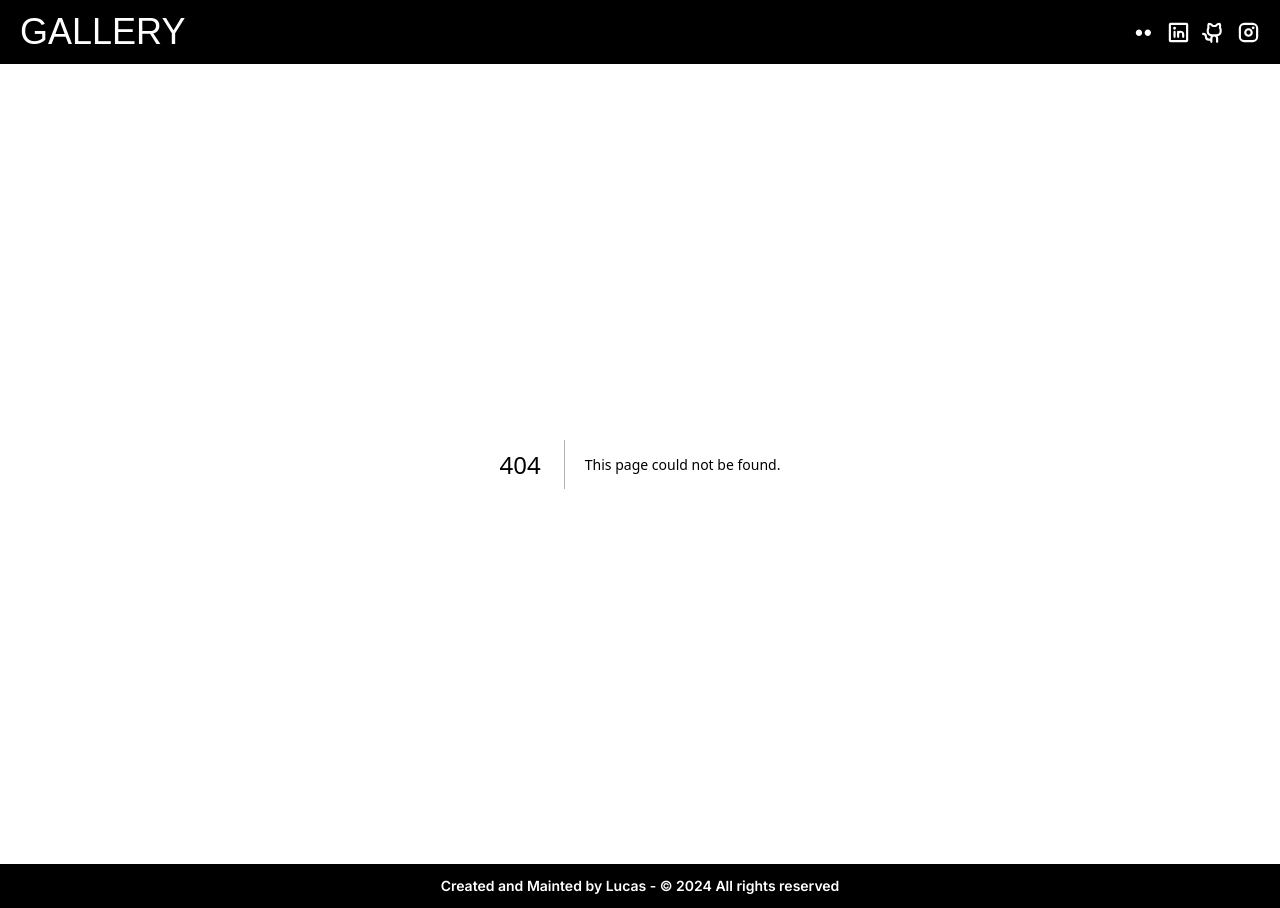
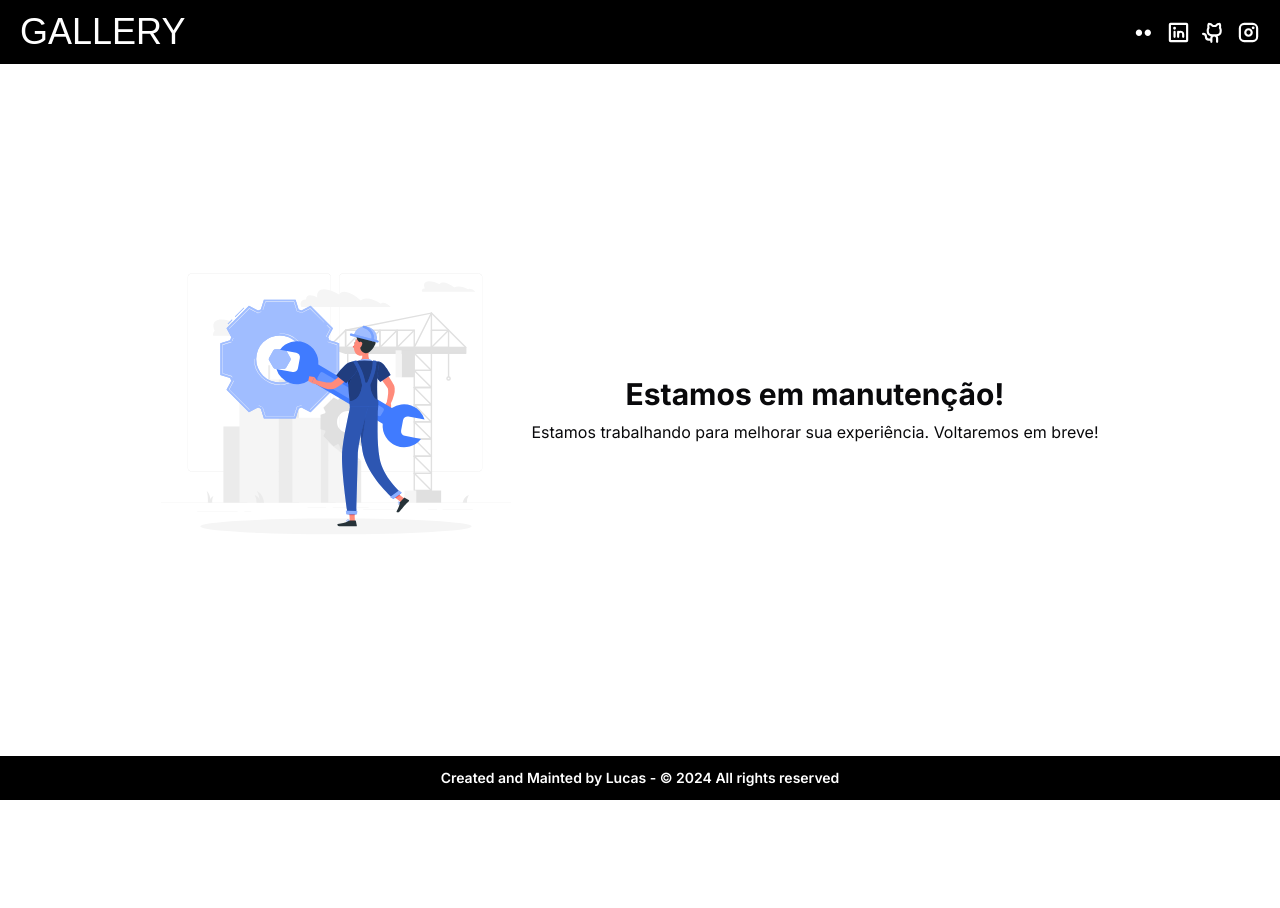
Before and after one commit to Lucas-Winicius/gallery, a Next.js app: page /maintenance in a window 1280 px wide. Before the commit this address had no page. After the commit the page ends 800 px from the top, so only its background shows below. Built offline with nearby package versions, Linux system fonts and the light colour scheme; a web font is replaced by a local one.

Commit message:
maintenance

```diff
--- a/src/app/layout.tsx
+++ b/src/app/layout.tsx
@@ -27,7 +27,7 @@ export default function RootLayout({
   children: React.ReactNode;
 }) {
   return (
-    <html lang="en">
+    <html lang="pt-BR">
       <body className={inter.className + " flex flex-col min-h-screen"}>
         <Header />
         {children}
--- /dev/null
+++ b/src/app/maintenance/layout.tsx
@@ -0,0 +1,15 @@
+import type { Metadata } from "next";
+
+export const metadata: Metadata = {
+  title: "Estamos em manutenção",
+};
+
+export default function RootLayout({
+  children,
+}: {
+  children: React.ReactNode;
+}) {
+  return (
+    <div className="flex flex-grow items-center justify-center">{children}</div>
+  );
+}
--- /dev/null
+++ b/src/app/maintenance/page.tsx
@@ -0,0 +1,25 @@
+import Image from "next/image";
+
+export default async function Maintenance() {
+  return (
+    <div className="flex md:flex-row flex-col items-center">
+      <div>
+        <Image
+          src="/Maintenance-rafiki.svg"
+          alt="maintenance"
+          height={350}
+          width={350}
+        />
+      </div>
+      <div className="mx-5 space-y-2 text-center">
+        <h1 className="font-bold text-3xl">
+          Estamos em manutenção!
+        </h1>
+        <p>
+          Estamos trabalhando para melhorar sua experiência. Voltaremos em
+          breve!
+        </p>
+      </div>
+    </div>
+  );
+}
--- /dev/null
+++ b/src/middleware.ts
@@ -0,0 +1,13 @@
+import { NextResponse } from "next/server";
+import type { NextRequest } from "next/server";
+
+export function middleware(request: NextRequest) {
+  if (!request.nextUrl.pathname.startsWith("/maintenance"))
+    return NextResponse.redirect(new URL("/maintenance", request.url));
+
+  NextResponse.next();
+}
+
+export const config = {
+  matcher: ["/", "/maintenance"],
+};
```
Also changed, not shown: public/Maintenance-rafiki.svg (added).
